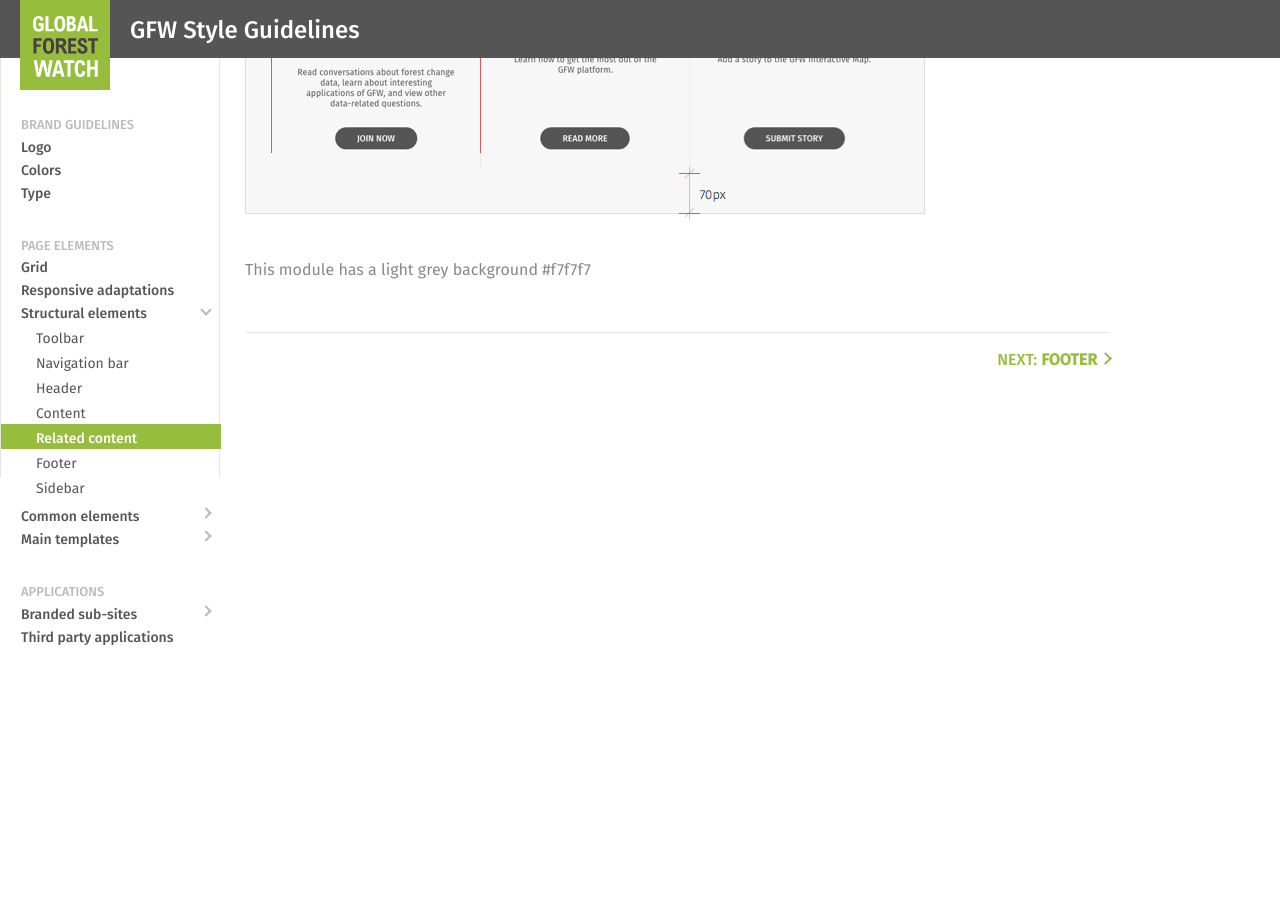
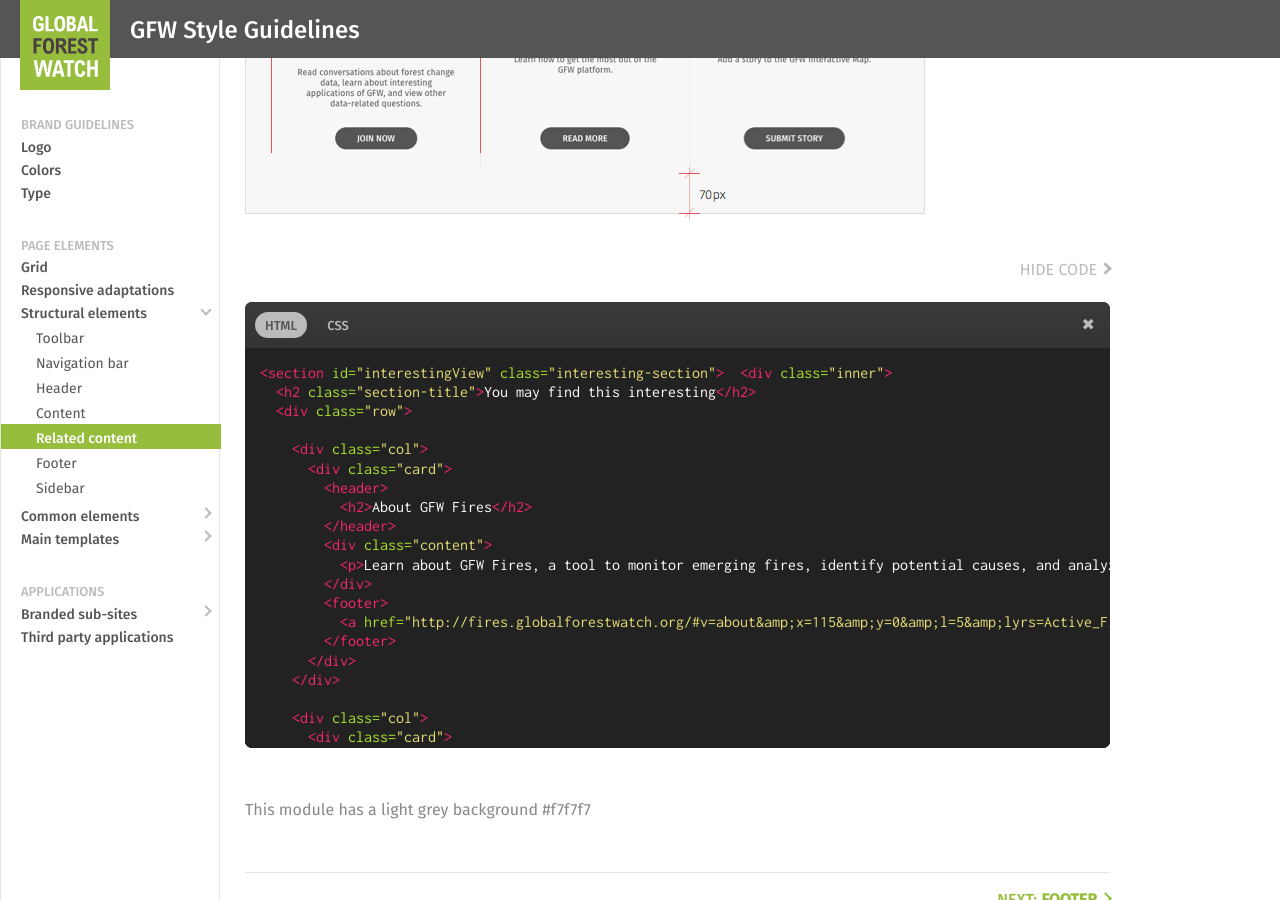
Before and after one commit to Vizzuality/gfw-style-guides, a Jekyll site: the page built from _posts/structural-elements/0006-06-01-related-content.markdown, in a window 1280 px wide and 900 px high, scrolled down 771 px. Built offline with Jekyll 4.4.1, drawn with Linux system fonts in a browser that asks for light colours.

Commit message:
New related content code snippet

```diff
--- /dev/null
+++ b/_includes/snippets/structural-elements/related-content/related-content-css.html
@@ -0,0 +1,118 @@
+{% highlight css %}
+/* reset.css */
+@import 'https://cdn.rawgit.com/Vizzuality/gfw-style-guides/master/external-css/reset.css';
+/* fonts */
+@import 'http://fonts.googleapis.com/css?family=Fira+Sans:400,500,300';
+/* base */
+@import 'https://cdn.rawgit.com/Vizzuality/gfw-style-guides/master/external-css/base.css';
+/* grid */
+@import 'https://cdn.rawgit.com/Vizzuality/gfw-style-guides/master/external-css/grid.css';
+/* icons */
+@import 'https://cdn.rawgit.com/Vizzuality/gfw-style-guides/master/external-css/icons.css';
+/* shared */
+@import 'https://cdn.rawgit.com/Vizzuality/gfw-style-guides/master/external-css/shared.css';
+/* buttons */
+@import 'https://cdn.rawgit.com/Vizzuality/gfw-style-guides/master/external-css/buttons.css';
+
+/*
+.interesting-section {
+  padding: 20px 0;
+  background: #fafafa;
+}
+@media (min-width: 850px) {
+
+  .interesting-section {
+    padding: 70px 0;
+  }
+}
+
+.interesting-section .section-title {
+  color: #97bd3d;
+  text-align: center;
+  font-size: 32px;
+  font-weight: 300;
+  padding: 20px 0 0;
+}
+@media (min-width: 850px) {
+
+  .interesting-section .section-title {
+    padding: 0 0 40px;
+  }
+}
+
+.interesting-section .row {
+  display: flex;
+  display: -webkit-flex;
+  -webkit-box-pack: start;
+  -moz-box-pack: start;
+  -ms-flex-pack: start;
+  -webkit-justify-content: flex-start;
+  justify-content: flex-start;
+  align-items: stretch;
+  -webkit-align-items: stretch;
+  -webkit-box-lines: multiple;
+  -moz-box-lines: multiple;
+  -ms-flex-wrap: wrap;
+  -webkit-flex-wrap: wrap;
+  flex-wrap: wrap;
+}
+
+.interesting-section .row .col {
+  margin: 0 15px;
+  border-top: 1px solid #e5e5df;
+  width: 100%;
+  min-height: 1px;
+}
+@media (min-width: 850px) {
+
+  .interesting-section .row .col {
+    padding: 0 15px;
+    margin: 0;
+    border-left: 1px solid #e5e5df;
+    border-top: none;
+    width: 33.3333%;
+    min-height: 1px;
+    display: flex;
+    display: -webkit-flex;
+  }
+}
+
+.interesting-section .row .col:first-child {
+  border: none;
+}
+
+.interesting-section .row .col .card {
+  position: relative;
+  padding: 35px 25px 100px;
+  text-align: center;
+  overflow: hidden;
+  width: 100%;
+}
+
+.interesting-section .row .col h2 {
+  text-transform: uppercase;
+  font-size: 21px;
+  color: #555555;
+  font-weight: 400;
+  padding: 0 0 15px;
+}
+
+.interesting-section .row .col .content p {
+  font-size: 14px;
+  color: #555555;
+  line-height: 1.25;
+}
+
+.interesting-section .row .col .btn {
+  position: absolute;
+  bottom: 35px;
+  left: 50%;
+  -webkit-transform: translate(-50%, 0);
+  -moz-transform: translate(-50%, 0);
+  -ms-transform: translate(-50%, 0);
+  -o-transform: translate(-50%, 0);
+  transform: translate(-50%, 0);
+}
+
+
+{% endhighlight %}
--- /dev/null
+++ b/_includes/snippets/structural-elements/related-content/related-content.html
@@ -0,0 +1,50 @@
+{% highlight html %}
+
+<section id="interestingView" class="interesting-section">  <div class="inner">
+  <h2 class="section-title">You may find this interesting</h2>
+  <div class="row">
+
+    <div class="col">
+      <div class="card">
+        <header>
+          <h2>About GFW Fires</h2>
+        </header>
+        <div class="content">
+          <p>Learn about GFW Fires, a tool to monitor emerging fires, identify potential causes, and analyze impacts of fires on forests and people.</p>
+        </div>
+        <footer>
+          <a href="http://fires.globalforestwatch.org/#v=about&amp;x=115&amp;y=0&amp;l=5&amp;lyrs=Active_Fires" class="btn dark medium">Read More</a>
+        </footer>
+      </div>
+    </div>
+
+    <div class="col">
+      <div class="card">
+        <header>
+          <h2>About GFW Commodities</h2>
+        </header>
+        <div class="content">
+          <p>Learn more about the GFW Commodities, a tool to address deforestation in commodity supply chains.</p>
+        </div>
+        <footer>
+          <a href="http://commodities.globalforestwatch.org/#v=about&amp;n=GFW" class="btn dark medium">Read More</a>
+        </footer>
+      </div>
+    </div>
+
+    <div class="col">
+      <div class="card">
+        <header>
+          <h2>FAQs</h2>
+        </header>
+        <div class="content">
+          <p>Read through answers to the most frequently asked questions about GFW.</p>
+        </div>
+        <footer>
+          <a href="/howto/faqs" class="btn dark medium">Read More</a>
+        </footer>
+      </div>
+    </div>
+  </div>
+</section>
+{% endhighlight %}
--- a/_posts/structural-elements/0006-06-01-related-content.markdown
+++ b/_posts/structural-elements/0006-06-01-related-content.markdown
@@ -11,6 +11,10 @@
 
 ![alt text][related-meassures]
 
+<div id="code-snippet-box1" class="code-snippet-box">
+  {% include code-snippet.html htmlcode="snippets/structural-elements/related-content/related-content.html" csscode="snippets/structural-elements/related-content/related-content-css.html" %}
+</div>
+
 This module has a light grey background #f7f7f7
 
 
```
